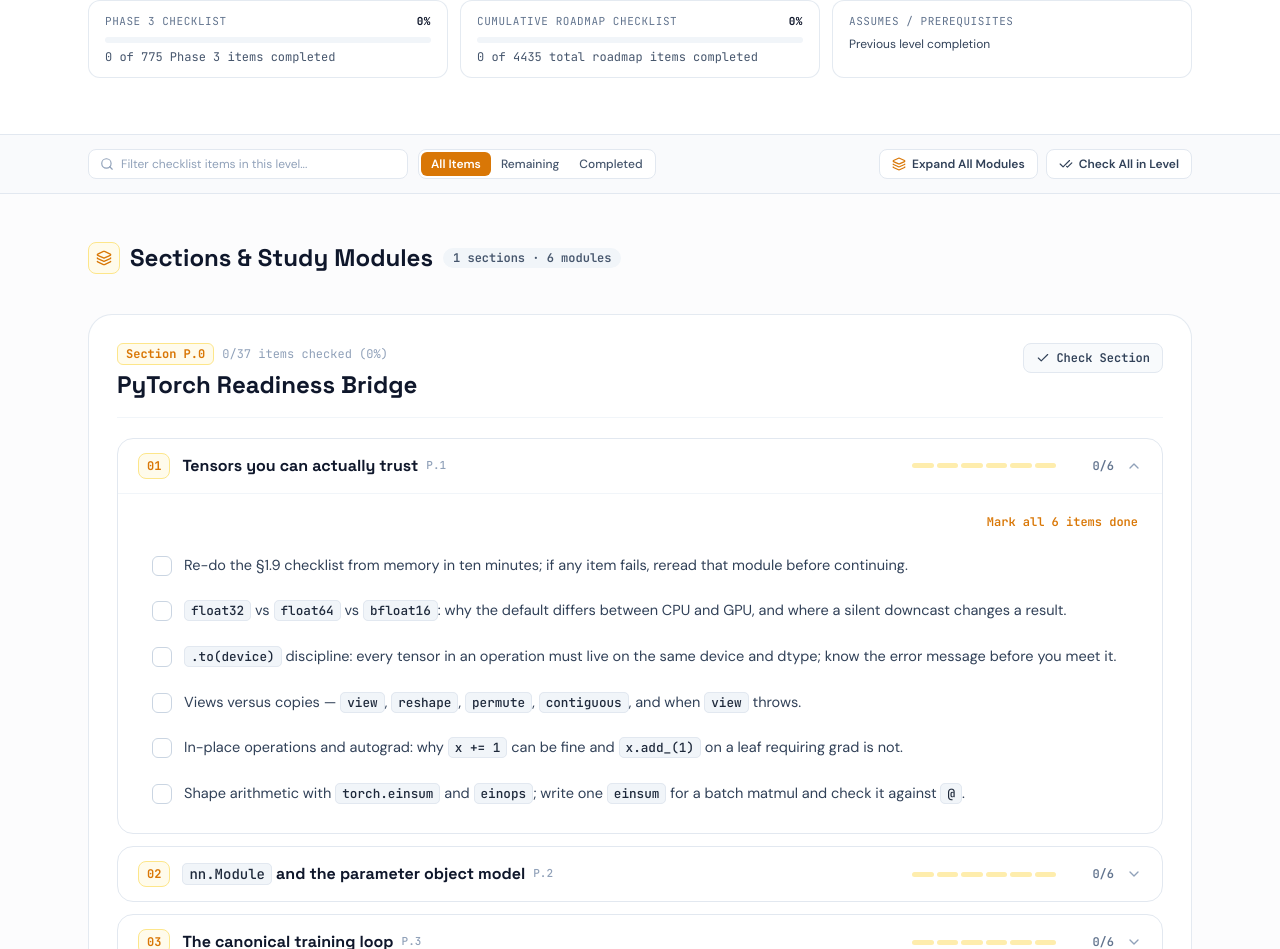
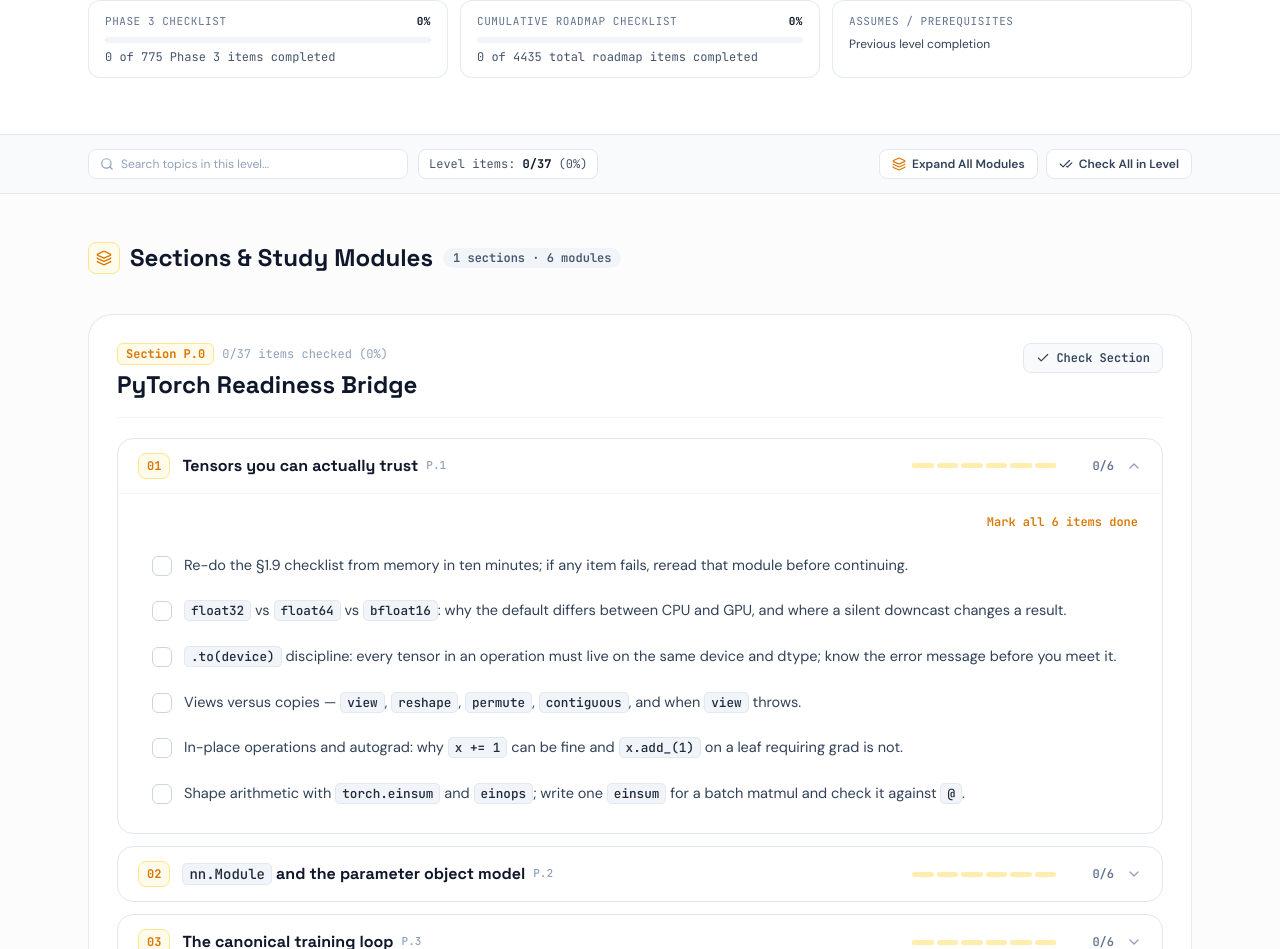
Before and after one commit to yellowgram1543/ml-engineer-roadmap, a React (Vite) app: page /level/bridge in a window 1280 px wide. Shown: the part 842-1791 px from the top of the page. Built offline with nearby package versions, Linux system fonts and the light colour scheme.

Commit message:
Fix checklist items disappearing when checked by removing global filterStatus hiding

```diff
--- a/src/components/ContentElementsView.tsx
+++ b/src/components/ContentElementsView.tsx
@@ -6,13 +6,15 @@
 
 interface ContentElementsViewProps {
   elements: ContentElement[];
+  searchQuery?: string;
 }
 
-export const ContentElementsView: React.FC<ContentElementsViewProps> = ({ elements }) => {
+export const ContentElementsView: React.FC<ContentElementsViewProps> = ({
+  elements,
+  searchQuery = '',
+}) => {
   const checked = useProgressStore((s) => s.checked);
   const toggleItem = useProgressStore((s) => s.toggleItem);
-  const filterStatus = useProgressStore((s) => s.filterStatus);
-  const searchQuery = useProgressStore((s) => s.searchQuery);
 
   const normalizedQuery = searchQuery.trim().toLowerCase();
 
@@ -20,15 +22,11 @@
     <div className="space-y-4">
       {elements.map((el, idx) => {
         if (el.type === 'checklist') {
-          const filteredItems = el.items.filter((item) => {
-            const isChecked = !!checked[item.id];
-            if (filterStatus === 'done' && !isChecked) return false;
-            if (filterStatus === 'todo' && isChecked) return false;
-            if (normalizedQuery && !item.text.toLowerCase().includes(normalizedQuery)) {
-              return false;
-            }
-            return true;
-          });
+          const filteredItems = normalizedQuery
+            ? el.items.filter((item) =>
+                item.text.toLowerCase().includes(normalizedQuery)
+              )
+            : el.items;
 
           if (filteredItems.length === 0) return null;
 
--- a/src/pages/LevelPage.tsx
+++ b/src/pages/LevelPage.tsx
@@ -50,15 +50,13 @@
   const checked = useProgressStore((s) => s.checked);
   const toggleItem = useProgressStore((s) => s.toggleItem);
   const setBatch = useProgressStore((s) => s.setBatch);
-  const searchQuery = useProgressStore((s) => s.searchQuery);
-  const setSearchQuery = useProgressStore((s) => s.setSearchQuery);
-  const filterStatus = useProgressStore((s) => s.filterStatus);
-  const setFilterStatus = useProgressStore((s) => s.setFilterStatus);
+  const [searchQuery, setSearchQuery] = React.useState<string>('');
 
   // Manage open state of modules for Expand All / Collapse All
   const [expandAll, setExpandAll] = React.useState<boolean>(false);
 
   React.useEffect(() => {
+    setSearchQuery('');
     window.scrollTo({ top: 0, behavior: 'smooth' });
   }, [levelId]);
 
@@ -354,7 +352,7 @@
           {/* ───────────────── INTERACTIVE FILTER & ACTION TOOLBAR ───────────────── */}
           <section className="border-b border-slate-200 bg-slate-50/70 py-3.5">
             <div className="mx-auto flex max-w-6xl flex-wrap items-center justify-between gap-3 px-4 sm:px-6">
-              {/* Search & Filter */}
+              {/* Search & Level Summary */}
               <div className="flex flex-wrap items-center gap-2.5 flex-1 min-w-[260px]">
                 <div className="relative flex-1 max-w-xs">
                   <Search className="pointer-events-none absolute left-3 top-1/2 -translate-y-1/2 h-3.5 w-3.5 text-slate-400" />
@@ -362,27 +360,23 @@
                     type="text"
                     value={searchQuery}
                     onChange={(e) => setSearchQuery(e.target.value)}
-                    placeholder="Filter checklist items in this level..."
-                    className="w-full rounded-lg border border-slate-200 bg-white pl-8 pr-3 py-1.5 text-xs text-slate-800 placeholder:text-slate-400 focus:border-[var(--phase-ac)] focus:outline-none"
+                    placeholder="Search topics in this level..."
+                    className="w-full rounded-lg border border-slate-200 bg-white pl-8 pr-14 py-1.5 text-xs text-slate-800 placeholder:text-slate-400 focus:border-[var(--phase-ac)] focus:outline-none"
                   />
+                  {searchQuery && (
+                    <button
+                      type="button"
+                      onClick={() => setSearchQuery('')}
+                      className="absolute right-2 top-1/2 -translate-y-1/2 rounded px-1.5 py-0.5 font-mono-code text-[10px] font-semibold text-slate-500 hover:bg-slate-100 hover:text-slate-800 cursor-pointer"
+                    >
+                      Clear
+                    </button>
+                  )}
                 </div>
 
-                <div className="inline-flex rounded-lg border border-slate-200 bg-white p-0.5 text-xs font-medium">
-                  {(['all', 'todo', 'done'] as const).map((st) => (
-                    <button
-                      key={st}
-                      type="button"
-                      onClick={() => setFilterStatus(st)}
-                      className={`rounded-md px-2.5 py-1 capitalize transition-colors cursor-pointer ${
-                        filterStatus === st
-                          ? 'bg-[var(--phase-ac)] text-white font-semibold'
-                          : 'text-slate-600 hover:text-slate-900'
-                      }`}
-                    >
-                      {st === 'all' ? 'All Items' : st === 'todo' ? 'Remaining' : 'Completed'}
-                    </button>
-                  ))}
-                </div>
+                <span className="font-mono-code text-xs text-slate-600 bg-white border border-slate-200 rounded-lg px-2.5 py-1.5">
+                  Level items: <strong className="text-slate-900">{levelComp.done}/{levelComp.total}</strong> ({levelComp.pct}%)
+                </span>
               </div>
 
               {/* Quick Level Actions */}
@@ -616,7 +610,10 @@
                                   </div>
                                 )}
 
-                                <ContentElementsView elements={mod.elements} />
+                                <ContentElementsView
+                                  elements={mod.elements}
+                                  searchQuery={searchQuery}
+                                />
                               </div>
                             </details>
                           );
```
